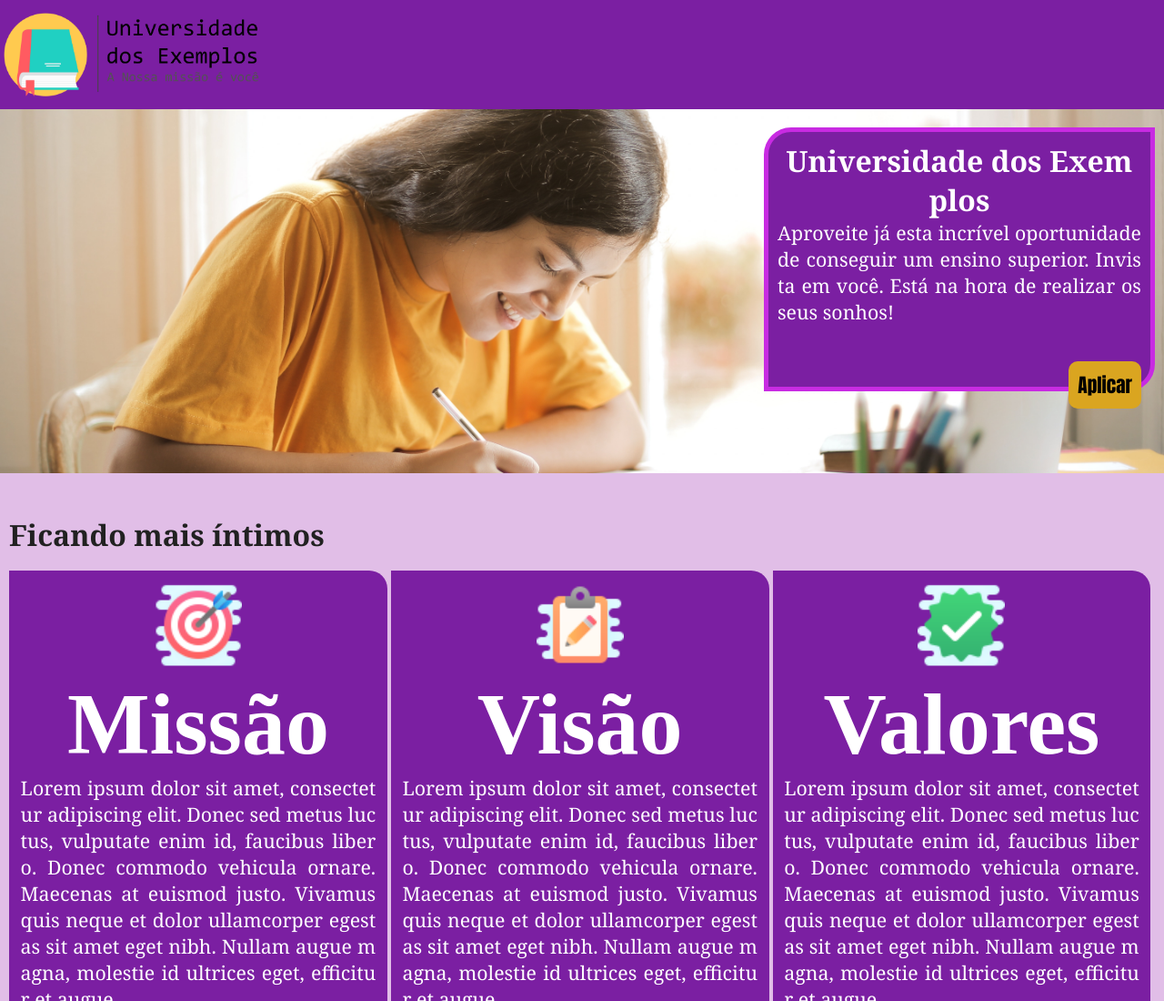
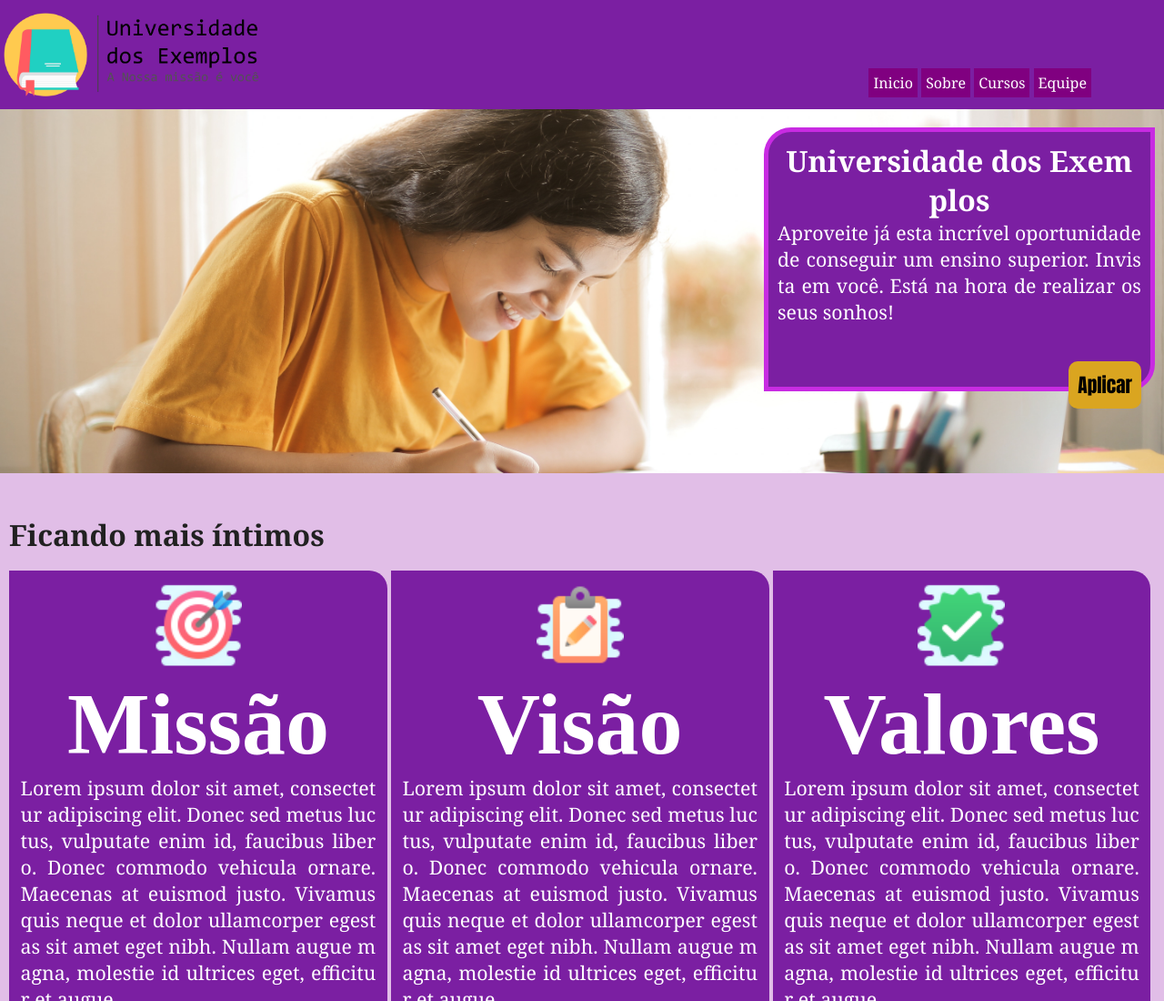
Before and after one commit to JohnnyPCooper/UniversidadeDosExemplos, a plain HTML site: page index.html in a window 1280 px wide. Shown: the top 1100 px of the page at 91% size. Drawn offline with Linux system fonts and the light colour scheme.

Commit message:
Adicionado o CSS e HTML iniciais do menu

```diff
--- a/_css/estilo.css
+++ b/_css/estilo.css
@@ -183,3 +183,27 @@ h1#campus:hover, h1#biblioteca:hover{
     color: #FFFFFF;
     transition: 0.1s;
 }
+div#menu-horizontal ul{
+  list-style: none;
+  text-align: center;
+}
+div#menu-horizontal ul li{
+  display: inline;
+  background-color: purple;
+  padding: 5px;
+
+}
+div#menu-horizontal ul li a{
+  text-decoration: none;
+  color: white;
+}
+div#menu-horizontal{
+  float: right;
+  width: auto;
+  height: auto;
+  margin-top: 5em;
+  font-size: 12pt;
+  font-family: Georgia, 'Times New Roman', Times, serif;
+  right: 5em;
+  position: absolute;
+}
--- a/index.html
+++ b/index.html
@@ -9,7 +9,12 @@
         <div id="container">
             <header>
                 <div id="menu-horizontal">
-
+                  <ul>
+                    <li><a href="#">Inicio</a></li>
+                    <li><a href="#sobre">Sobre</a></li>
+                    <li><a href="#cursos">Cursos</a></li>
+                    <li><a href="#equipe">Equipe</a></li>
+                  </ul>
                 </div>
             </header>
             <div id="slide">
```
